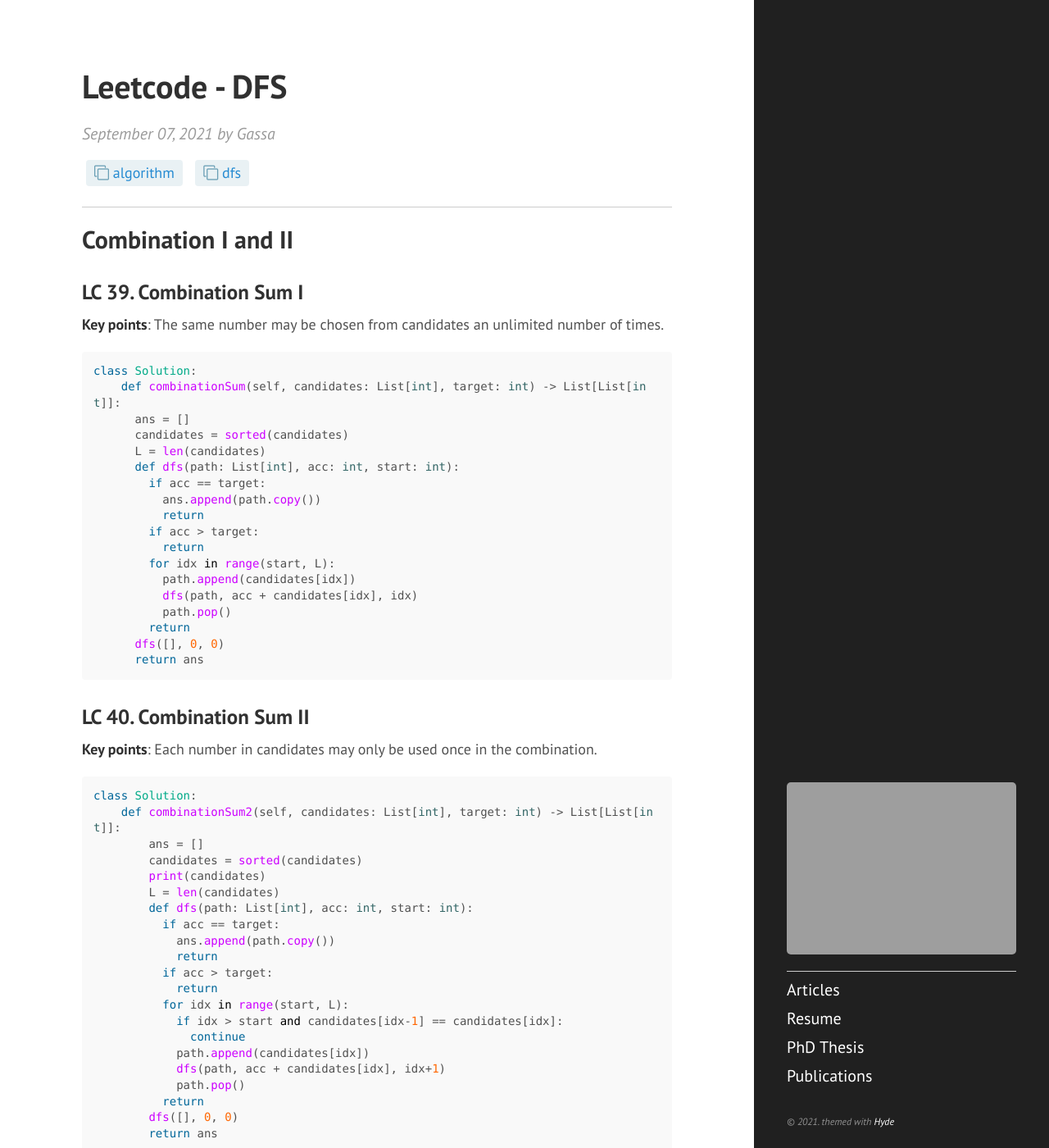
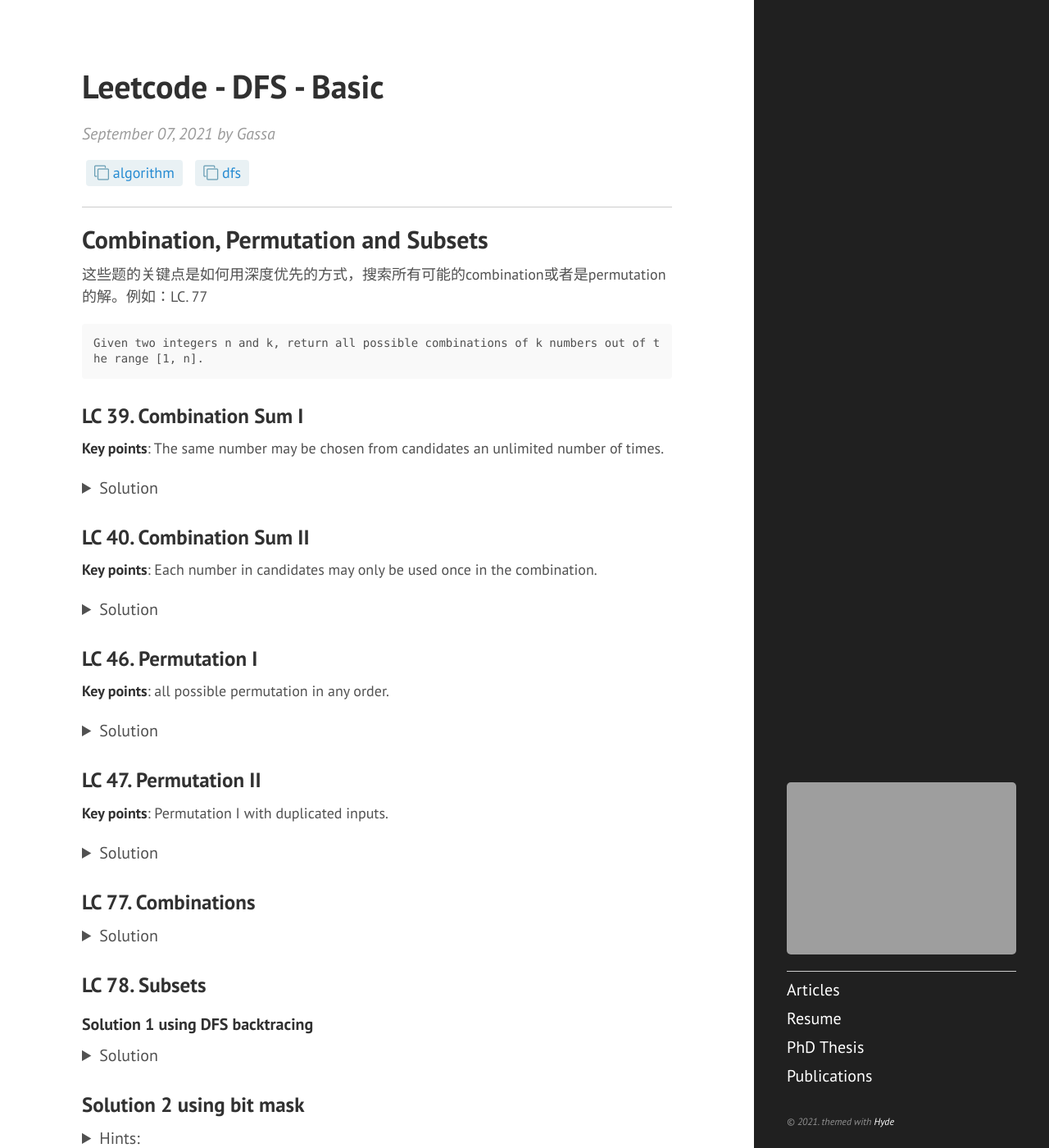
Before and after one commit to gassayy/gassa.github.io, a Jekyll site: the page built from _posts/2021-09-07-leetcode-dfs-basic.md, in a window 1280 px wide and 1400 px high. Shown: the whole window at 82% size. Built offline with Jekyll 4.4.1, drawn with Linux system fonts in a browser that asks for light colours; comment, search, counter and statistics services are not loaded; some of the changed text lies outside the part shown.

Commit message:
dfs basic

````diff
--- a/_posts/2021-09-07-leetcode-dfs.md
+++ b/_posts/2021-09-07-leetcode-dfs-basic.md
@@ -1,19 +1,30 @@
 ---
 layout: post
-title: Leetcode - DFS
+title: Leetcode - DFS - Basic
 author: gassa
 comments: true
 category: leetcode
 tags: [algorithm, dfs]
 ---
+## Combination, Permutation and Subsets
 
-## Combination I and II
+这些题的关键点是如何用深度优先的方式，搜索所有可能的combination或者是permutation的解。例如：LC. 77
+
+```
+Given two integers n and k, return all possible combinations of k numbers out of the range [1, n].
+```
+
+
+
 
 ### LC 39. Combination Sum I
 
 **Key points**: The same number may be chosen from candidates an unlimited number of times.
 
-```python
+<details>
+<summary>Solution</summary>
+{% highlight python %}
+
 class Solution:
     def combinationSum(self, candidates: List[int], target: int) -> List[List[int]]:
       ans = []
@@ -32,13 +43,16 @@
         return
       dfs([], 0, 0)
       return ans
-```
+{% endhighlight %}
+</details>
 
 ### LC 40. Combination Sum II
 
 **Key points**: Each number in candidates may only be used once in the combination.
 
-```python
+<details>
+<summary>Solution</summary>
+{% highlight python %}
 class Solution:
     def combinationSum2(self, candidates: List[int], target: int) -> List[List[int]]:
         ans = []
@@ -60,13 +74,16 @@
           return
         dfs([], 0, 0)
         return ans
-```
+{% endhighlight %}
+</details>
 
 ### LC 46. Permutation I
 
 **Key points**: all possible permutation in any order.
 
-```python
+<details>
+<summary>Solution</summary>
+{% highlight python %}
 class Solution:
     def permute(self, nums: List[int]) -> List[List[int]]:
       ans = []
@@ -83,13 +100,16 @@
         return
       dfs([])
       return ans
-```
+{% endhighlight %}
+</details>
 
 ### LC 47. Permutation II
 
 **Key points**: Permutation I with duplicated inputs.
 
-```python
+<details>
+<summary>Solution</summary>
+{% highlight python %}
 class Solution:
     def permuteUnique(self, nums: List[int]) -> List[List[int]]:
       ans = []
@@ -111,12 +131,14 @@
         return
       dfs([])
       return ans
-```
+{% endhighlight %}
+</details>
 
 ### LC 77. Combinations
 
-```python
-class Solution:
+<details>
+<summary>Solution</summary>
+{% highlight python %}class Solution:
     def combine(self, n: int, k: int) -> List[List[int]]:
       ans = []
       def dfs(path, start):
@@ -130,4 +152,89 @@
         return
       dfs([], 1)
       return ans
-```
+{% endhighlight %}
+</details>
+
+### LC 78. Subsets
+
+#### Solution 1 using DFS backtracing
+<details>
+<summary>Solution</summary>
+{% highlight python %}
+class Solution:
+    def subsets(self, nums: List[int]) -> List[List[int]]:
+        ans = []
+        n = len(nums)
+        def dfs(path, start):
+          ans.append(path.copy())
+          for i in range(start, n):
+            path.append(nums[i])
+            dfs(path, i+1)
+            path.pop()
+          return
+        dfs([], 0)
+        return ans
+{% endhighlight %}
+</details>
+
+### Solution 2 using bit mask
+
+<details>
+<summary>Hints:</summary>
+<pre>
+each subset can be mapped to an binary interger between 0, 2^1, 2^2, ..., 2^n
+For example, [1, 2, 3]
+0 => 000 => []
+1 => 001 => [1]
+2 => 010 => [2]
+3 => 011 => [1, 2]
+4 => 100 => [3]
+5 => 101 => [1, 3]
+6 => 110 => [2, 3]
+7 => 111 => [1, 2, 3]
+</pre>
+</details>
+
+<details>
+<summary>Solution</summary>
+
+{% highlight python %}
+class Solution:
+  def subsets(self, nums: List[int]) -> List[List[int]]:
+    n = len(nums)
+    nth_bit = 1 << len(nums)
+    ans = []
+    for i in range(2**n):
+      mask = bin(i | nth_bit)[3:]
+      ans.append([ nums[j] for j in range(n) if mask[j] == '1' ])
+    return ans
+{% endhighlight %}
+</details>
+
+### LC 90. Subsets II
+
+**Key points**: inputs contain duplicates, the solution must not contain duplicate subsets.
+
+<details>
+<summary>Solution</summary>
+
+{% highlight python %}
+class Solution:
+  def subsetsWithDup(self, nums: List[int]) -> List[List[int]]:
+    ans = []
+    n = len(nums)
+    nums = sorted(nums)
+    def dfs(path, start):
+      ans.append(path.copy())
+      for i in range(start, n):
+        if i > start and nums[i-1] == nums[i]:
+          continue;
+        path.append(nums[i])
+        dfs(path, i+1)
+        path.pop()
+      return
+    dfs([], 0)
+    return ans
+{% endhighlight %}
+
+</details>
````
Also changed, not shown: _posts/2021-09-03-leetcode.md (added, +48 -0 lines).
